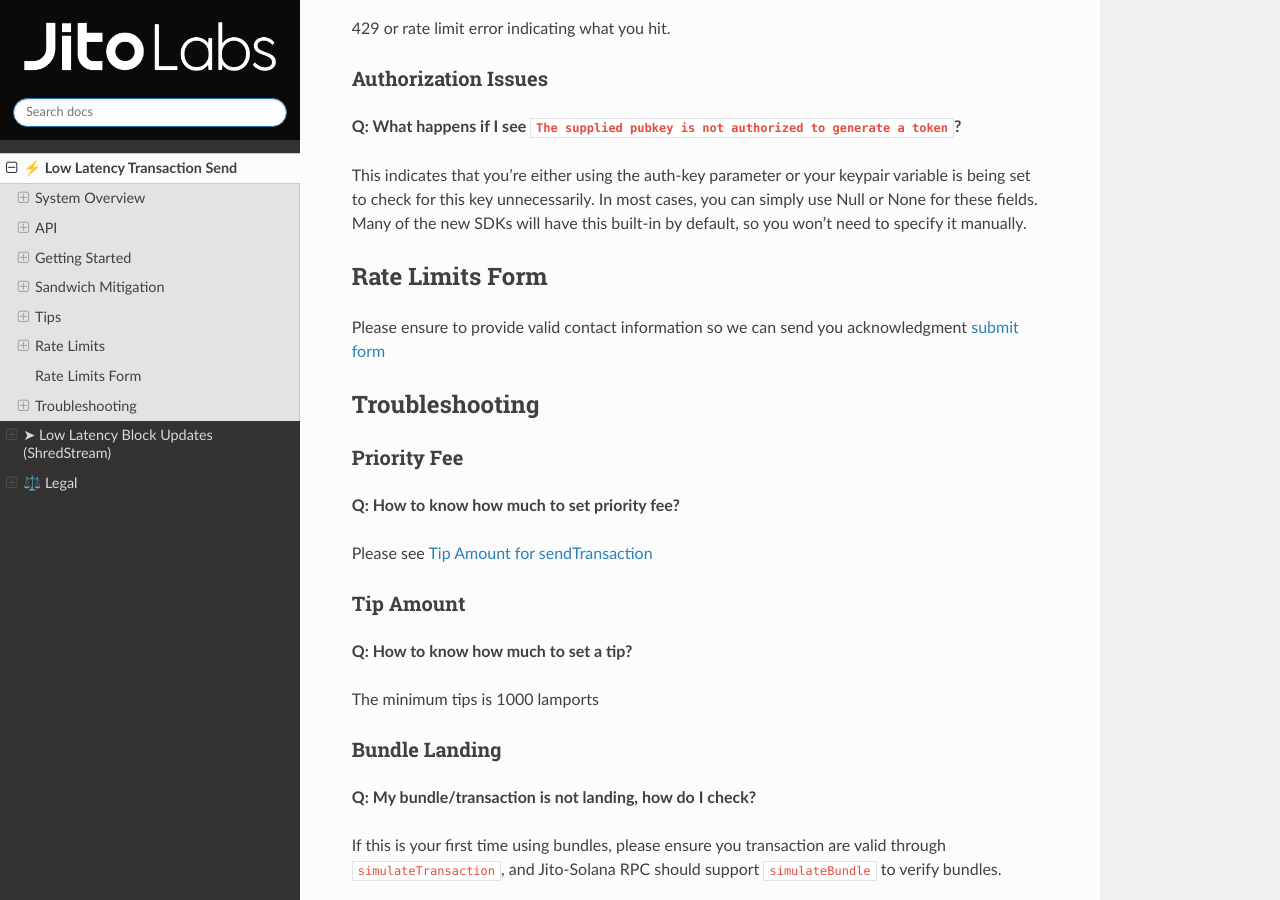
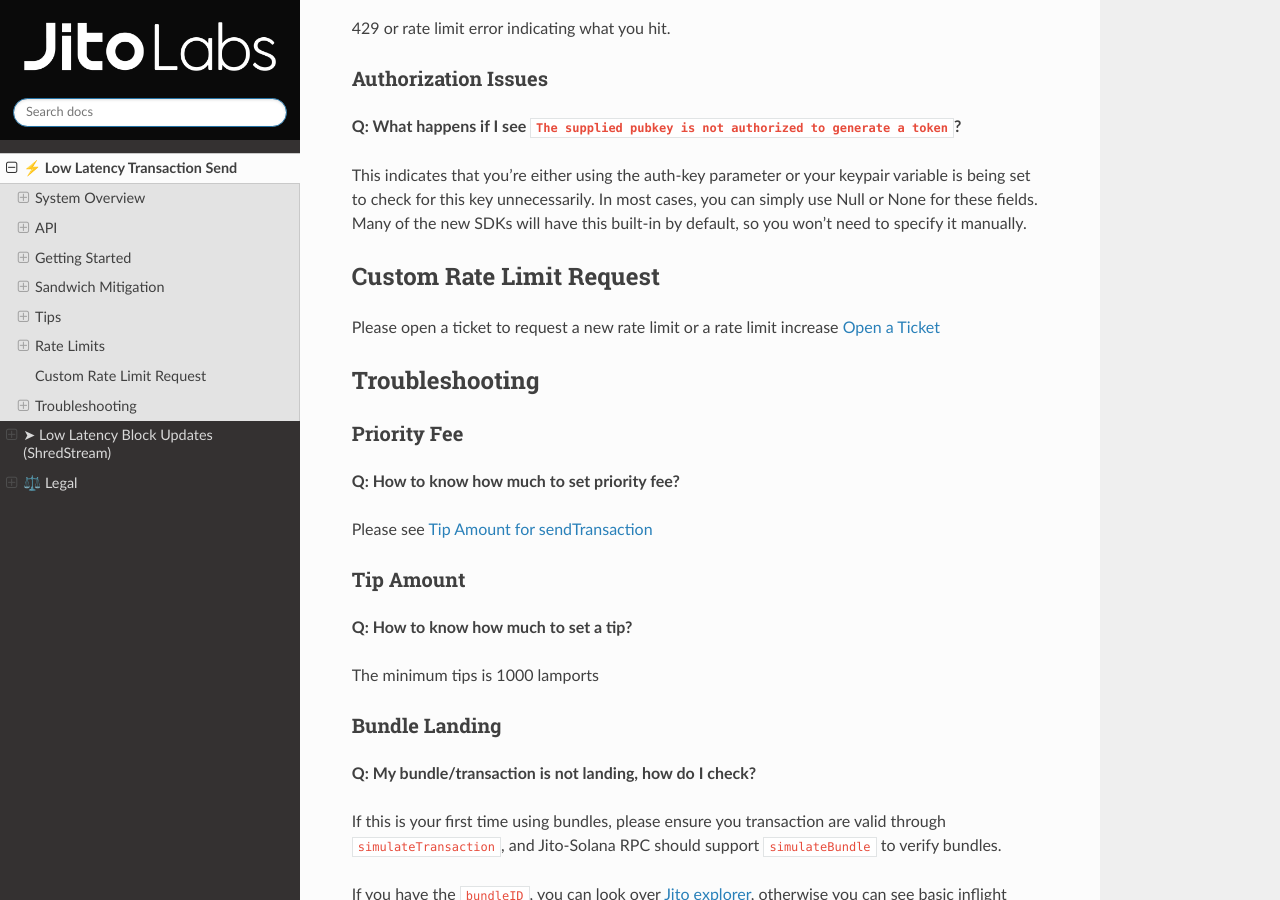
Before and after one commit to jito-labs/jito-docs, a Sphinx documentation site: the page built from docs/source/lowlatencytxnsend.md, in a window 1280 px wide and 900 px high, scrolled down 17526 px. Built offline with Sphinx 7.4.7 and the Read the Docs theme 3.1.0, drawn with Linux system fonts in a browser that asks for light colours.

Commit message:
Update rate limit request to use Discord ticket (#70)
Co-authored-by: Claude Sonnet 4.6 <noreply@anthropic.com>

```diff
--- a/docs/source/lowlatencytxnsend.md
+++ b/docs/source/lowlatencytxnsend.md
@@ -651,10 +651,9 @@ You no longer need an approved auth key for default sends.
 
 This indicates that you're either using the auth-key parameter or your keypair variable is being set to check for this key unnecessarily. In most cases, you can simply use Null or None for these fields. Many of the new SDKs will have this built-in by default, so you won't need to specify it manually.
 
-## Rate Limits Form
+## Custom Rate Limit Request
 
-Please ensure to provide valid contact information so we can send you acknowledgment [submit form](https://forms.gle/8jZmKX1KZA71jXp38)
-
+Please open a ticket to request a new rate limit or a rate limit increase [Open a Ticket](https://discord.com/channels/938287290806042626/1336799632898134037)
 
 ## Troubleshooting
 
```
